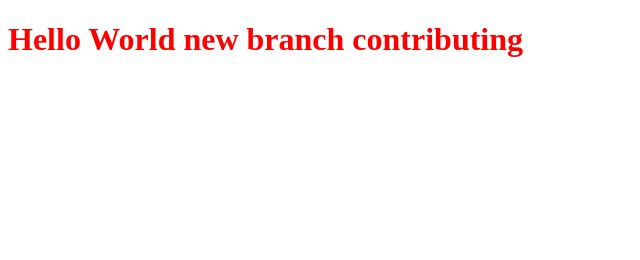
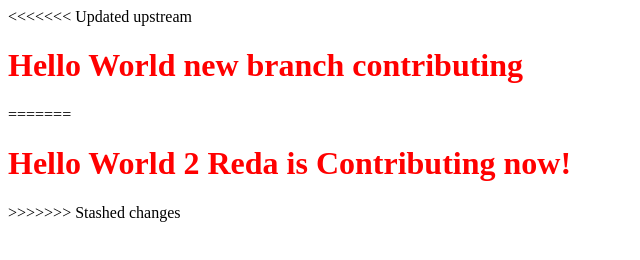
Before and after one commit to reda-nabil/web-project, a plain HTML site: page index.html in a window 1280 px wide. Shown: the whole page, without its empty margins (0-640 px from the left). Drawn offline with Linux system fonts and the light colour scheme.

Commit message:
testing new

```diff
--- a/index.html
+++ b/index.html
@@ -5,6 +5,10 @@
 		<link rel="stylesheet" type="text/css" href="css/styles.css">
 	</head>
 	<body>
+<<<<<<< Updated upstream
 		<h1>Hello World new branch contributing</h1>
+=======
+		<h1>Hello World 2 Reda is Contributing now!</h1>
+>>>>>>> Stashed changes
 	</body>
 </html>
```
